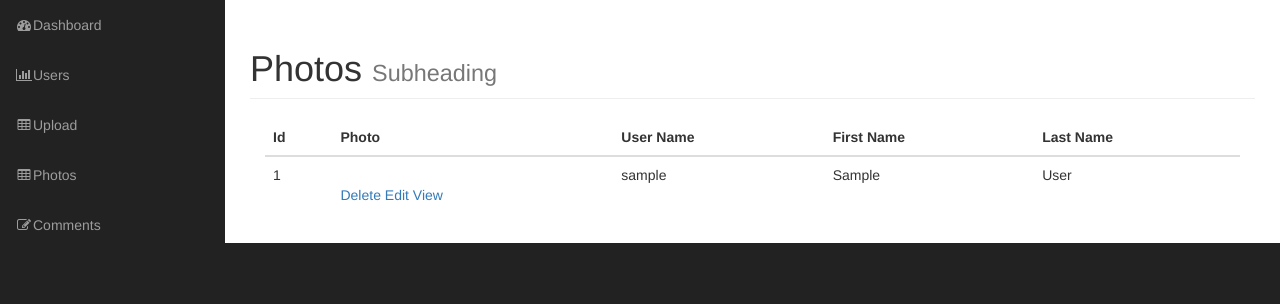
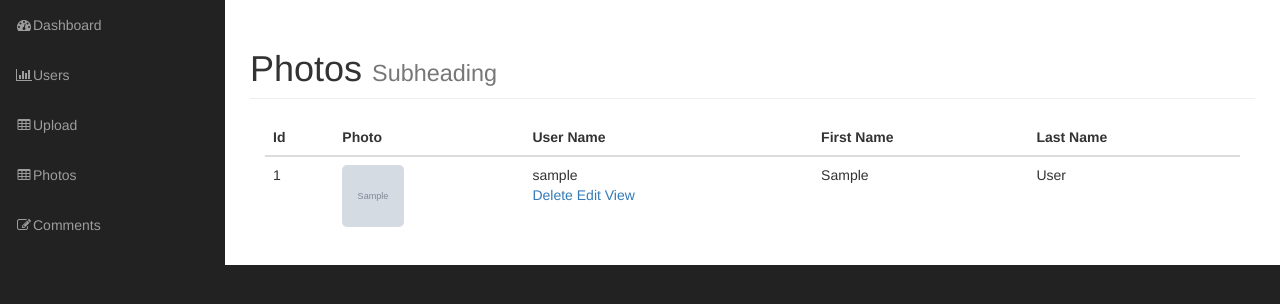
Before and after one commit to junpeko5/gallery, a PHP site: page /admin/users.php in a window 1280 px wide. Shown: the part 51-355 px from the top of the page. Run offline with PHP 8.4, Linux system fonts and the light colour scheme; the visitor is signed in with stand-in values (Sample User, id 1); tables that the repository leaves empty or names only in its code hold one stand-in row (values such as "Sample post"); grey boxes marked "Sample" are stand-in pictures; grey boxes labelled with a size stand in for pictures from a placeholder-image service; data that the repository does not hold is empty; some libraries are stand-ins or nearby versions.

Commit message:
Working with User Image

```diff
--- a/admin/css/styles.css
+++ b/admin/css/styles.css
@@ -2,6 +2,11 @@
 .admin-photo-thumbnail {
     width: 200px;
     border-radius: 5px;
+}
+
+.user_image {
+    width: 62px;
+    height: 62px;
 }
 
 /*** Edit Photo Page Side Bar Styles ****/
--- a/admin/includes/user.php
+++ b/admin/includes/user.php
@@ -3,13 +3,20 @@
 class User extends Db_object {
 
     protected static $db_table = "users";
-    protected static $db_table_fields = array('username', 'password', 'first_name', 'last_name');
+    protected static $db_table_fields = array('username', 'password', 'first_name', 'last_name', 'user_image');
     public $id;
     public $username;
     public $password;
     public $first_name;
     public $last_name;
+    public $user_image;
+    public $upload_directory = 'images';
+    public $image_placeholder = "http://placehold.it/400x400&text=image";
 
+
+    public function image_path_and_placeholder() {
+        return empty($this->user_image) ? $this->image_placeholder : $this->upload_directory . DS . $this->user_image;
+    }
 
     public static function verify_user($username, $password) {
         global $database;
--- a/admin/users.php
+++ b/admin/users.php
@@ -45,15 +45,16 @@ $users = User::find_all();
                                 <tr>
                                     <td><?php echo $user->id; ?></td>
                                     <td>
-                                        <img class="admin-photo-thumbnail" src="<?php echo $user->user_image; ?>" alt="">
+                                        <img class="admin-photo-thumbnail user_image" src="<?php echo $user->image_path_and_placeholder(); ?>" alt="">
+                                    </td>
+                                    <td>
+                                        <?php echo $user->username; ?>
                                         <div class="action_links">
                                             <a href="delete_user.php?id=<?php echo $user->id; ?>">Delete</a>
                                             <a href="edit_user.php?id=<?php echo $user->id; ?>">Edit</a>
                                             <a href="#">View</a>
                                         </div>
                                     </td>
-
-                                    <td><?php echo $user->username; ?></td>
                                     <td><?php echo $user->first_name; ?></td>
                                     <td><?php echo $user->last_name; ?></td>
                                 </tr>
```
